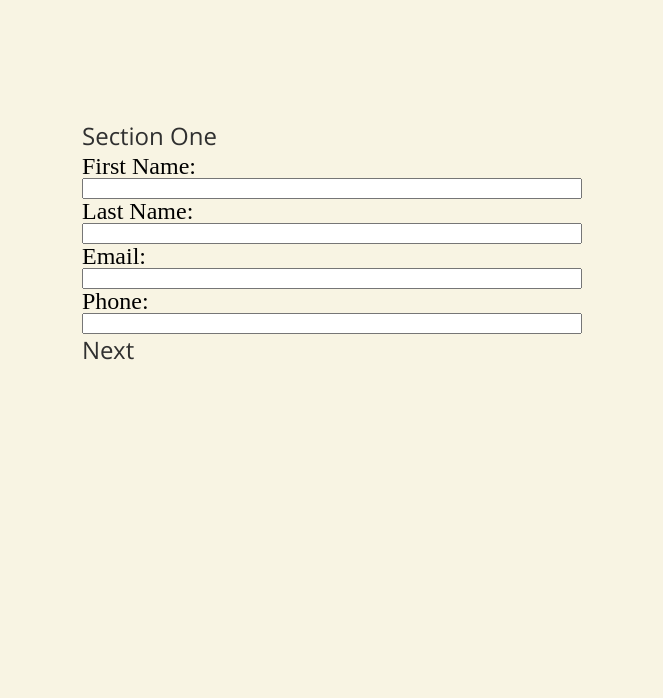
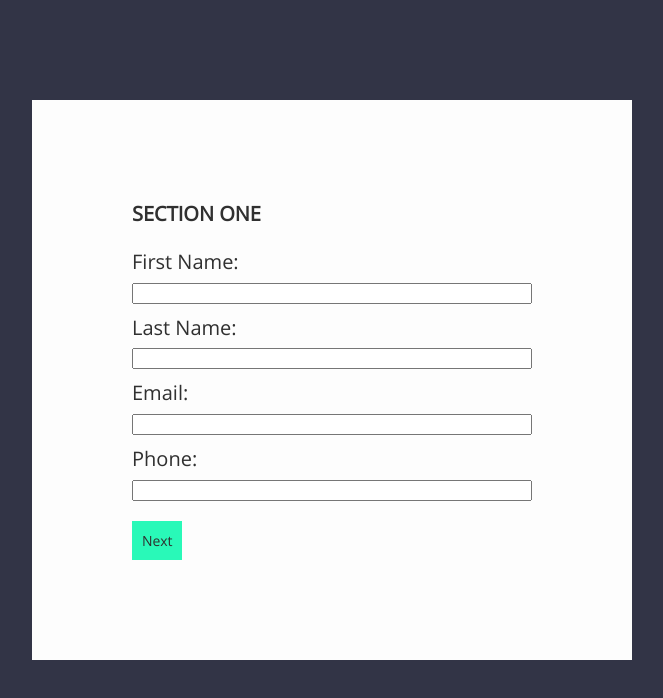
Before and after one commit to PSJgit/multistep-form-js, a website built with webpack: page src/index.html in a window 1280 px wide. Shown: the whole page, without its empty margins (308-971 px from the left). Built offline with nearby package versions, Linux system fonts and the light colour scheme.

Commit message:
Styling updates

```diff
--- a/src/index.html
+++ b/src/index.html
@@ -58,7 +58,7 @@
         </fieldset>
 
         <div id='results' class='section hidden-display'>
-          <p>Results</p>
+          <p class='heading'>Results</p>
         </div>
 
         <div id='controls'>
--- a/src/js/wizardClass.js
+++ b/src/js/wizardClass.js
@@ -84,15 +84,15 @@ class FormWizard {
 			elem.oninvalid = () => {
 				if (elem.hasErrorDiv === undefined) {
 					elem.hasErrorDiv = true
-					elem.insertAdjacentHTML('afterend', '<div class="error"></div>')
+					elem.insertAdjacentHTML('afterend', '<div class="error "></div>')
 				}
-				elem.classList.add('invalid-input')
+
 				elem.nextSibling.textContent = elem.validationMessage
+
 				validationResult = false
 			}
 
       elem.nextSibling.textContent = ''
-      elem.classList.remove('invalid-input')
       elem.checkValidity()
 
 		})
@@ -121,7 +121,7 @@ class FormWizard {
 
 	completeForm() {
  		this.controls.classList.add(this.hideClassStr)
- 		this.results.innerHTML = '<p>Form complete!</p>'
+ 		this.results.innerHTML = '<p class="center">Form complete!</p>'
  	}
 
 	events(){
--- a/src/scss/modules/_typography.scss
+++ b/src/scss/modules/_typography.scss
@@ -10,10 +10,11 @@ html, body, button {
 /* General font styling
 –––––––––––––––––––––––––––––––––––––––––––––––––– */
 
-h1, h2, h3, h4, h5, h6 {
+h1, h2, h3, h4, h5, h6, legend, .heading {
   font-family: $fontFamily_secondary;
-  color: $fontColor_primary;
+  color: $offBlack;
   text-transform: uppercase;
+  font-weight: bold;
   line-height: 1;
   margin: 0.5em 0;
 }
@@ -22,8 +23,12 @@ h1 {
   @include fluid-type($small, $xLarge, $h1_min, $h1_max);
 }
 
-p {
-  color: $fontColor_primary;
+p, label, .error {
+  color: $offBlack;
   font-family: $fontFamily_secondary;
   line-height: 1.4;
 }
+
+p.center {
+  text-align: center;
+}
--- a/src/scss/modules/general.scss
+++ b/src/scss/modules/general.scss
@@ -3,39 +3,57 @@
 –––––––––––––––––––––––––––––––––––––––––––––––––– */
 
 body {
-  background: $bodyColor_primary;
+  background: #323446;
 }
 
 /* Layout
 –––––––––––––––––––––––––––––––––––––––––––––––––– */
 
 #root {
-  padding: 0 10px;
+  padding: 0 $sm-padding;
   width: 100%;
   max-width: 1280px;
-  margin: 5em auto;
-}
-
-#grid {
-  display: grid;
-  grid-template-columns: repeat(10, 1fr);
-  grid-template-rows: 60vh;
-  grid-gap: 5px;
-  align-items: center;
+  margin: $xl-margin auto;
 }
 
 #form-wizard {
-  width: 500px;
+  position: relative;
+  width: 600px;
   margin: 0 auto;
+  background: $offWhite;
+  padding: $xl-padding;
 
   label, input, select {
     display: block;
     width: 100%;
+    margin-top: $sm-margin;
+  }
+
+  .error {
+    font-size: 70%;
+    color: $offWhite;
+    animation: slide-down 0.4s ease;
+    color:$fail;
   }
 
   #controls {
+    display: flex;
+    justify-content: space-between;
+    margin-top: $med-margin;
+
     button {
       cursor: pointer;
+      padding: $sm-padding;
+      background: darken($highlight, 30%);
+      transition: all 0.2s ease;
+      p {
+        color: $offBlack;
+        font-size: 70%;
+      }
+      &:hover {
+        background: $highlight;
+        transform: translateY(-0.2em);
+      }
     }
   }
 
@@ -44,9 +62,29 @@ body {
     top: 0;
     left: 0;
     width: 0%;
-    background: $fontColor_primary;
+    background: darken($highlight, 30%);
     height: 0.5em;
-
     transition: width 1s ease;
   }
+
+  #results {
+    p {
+      margin-top: $sm-margin;
+    }
+  }
 }
+
+
+
+
+
+@keyframes slide-down {
+  0% {
+      opacity: 0;
+      transform: translateY(-0.5em);
+  }
+  100% {
+      opacity: 1;
+      transform: translateY(0);
+  }
+}
--- a/src/scss/vars.scss
+++ b/src/scss/vars.scss
@@ -10,19 +10,13 @@
   font-style: normal;
 }
 
-@font-face {
-    font-family: 'work_sansblack';
-    src: url('../fonts/worksans-black-webfont.woff2') format('woff2'),
-         url('../fonts/worksans-black-webfont.woff') format('woff');
-    font-weight: normal;
-    font-style: normal;
-}
+
 
 
 /* Font sizing, Font family
 –––––––––––––––––––––––––––––––––––––––––––––––––– */
 
-$fontFamily_primary : 'work_sansblack', 'arial';
+$fontFamily_primary : 'open_sansregular', 'arial';
 $fontFamily_secondary : 'open_sansregular', 'arial';
 
 $XL_min: 24px;
@@ -35,22 +29,41 @@ $h2_min: 16px;
 $h2_max: 32px;
 
 $baseFontSize_min: 16px;    // set on html, body, button
-$baseFontSize_max: 24px;    // set on html, body, button
+$baseFontSize_max: 20px;    // set on html, body, button
 
 
 /* Colors
 –––––––––––––––––––––––––––––––––––––––––––––––––– */
 
-$bodyColor_primary: #F8F4E3;    // Linen
+$bodyColor_primary: #323446;    // Dark Purple
 $bodyColor_secondary: #A9D2D5;  // Pastel Blue
-$bodyColor_tertiary: #A3A5C3;   // Blue Bell
+$bodyColor_tertiary: #A3A5C3;   // Dark blue
+
+$highlight: #BDFDE9;            // light teal
 
 $fontColor_primary: #303030;    // Off Black
 $fontColor_secondary: #FDFDFD;  // Off White
-$fontColor_tertiary: #000500;   // Registration Black
+$fontColor_tertiary: #000500;   // Near pure Black
 
 $offWhite: #fdfdfd;
 $offBlack: #303030;
+
+$fail: #FF2737;              // red
+$pass: green;
+/* Margins/Padding
+–––––––––––––––––––––––––––––––––––––––––––––––––– */
+
+$xs-margin: 0.2em;
+$xs-padding: $xs-margin;
+
+$sm-margin: 0.5em;
+$sm-padding: $sm-margin;
+
+$med-margin: 1em;
+$med-padding: $med-margin;
+
+$xl-margin: 5em;
+$xl-padding: $xl-margin;
 
 /* Responsive basics
 –––––––––––––––––––––––––––––––––––––––––––––––––– */
```
